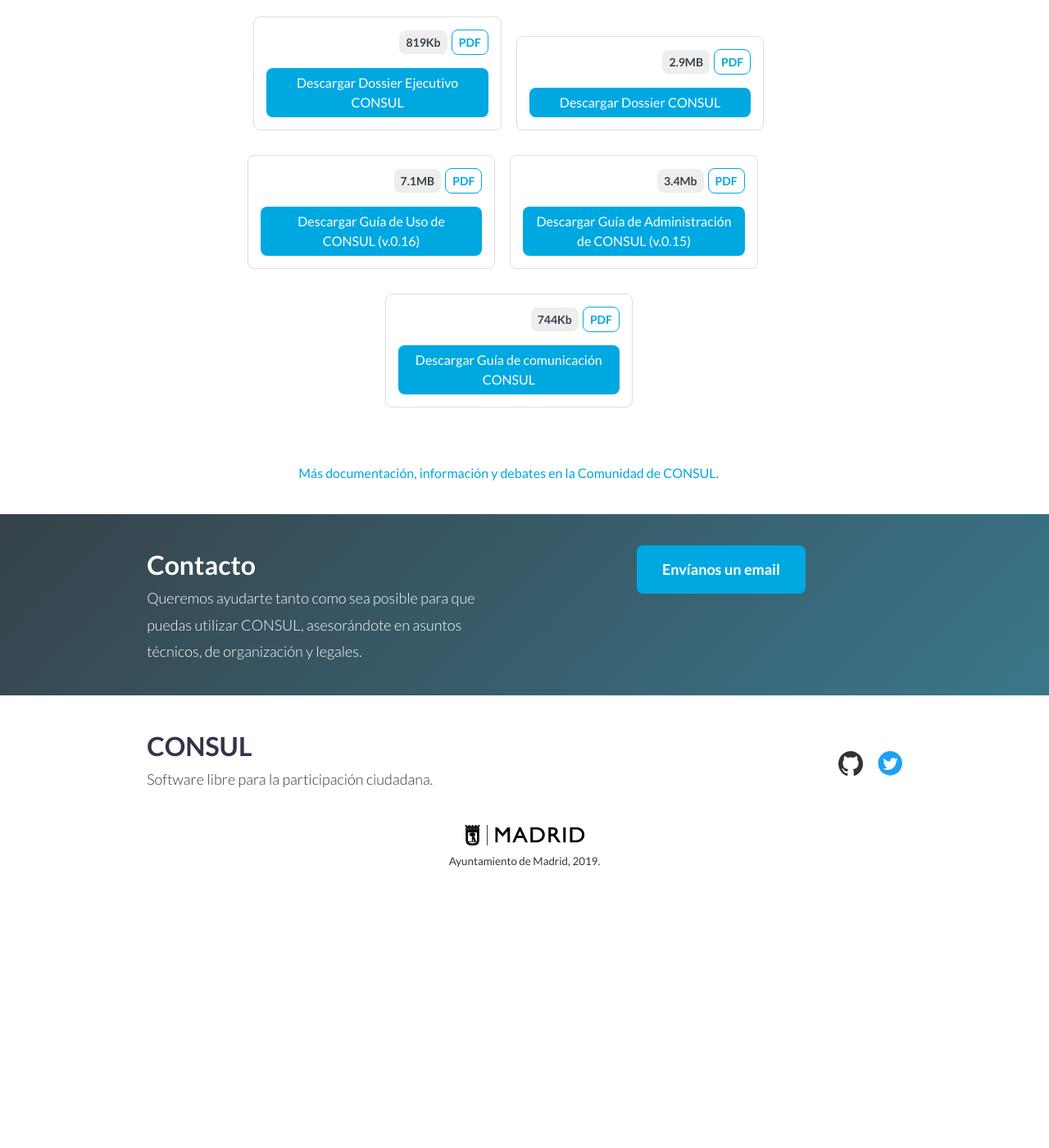
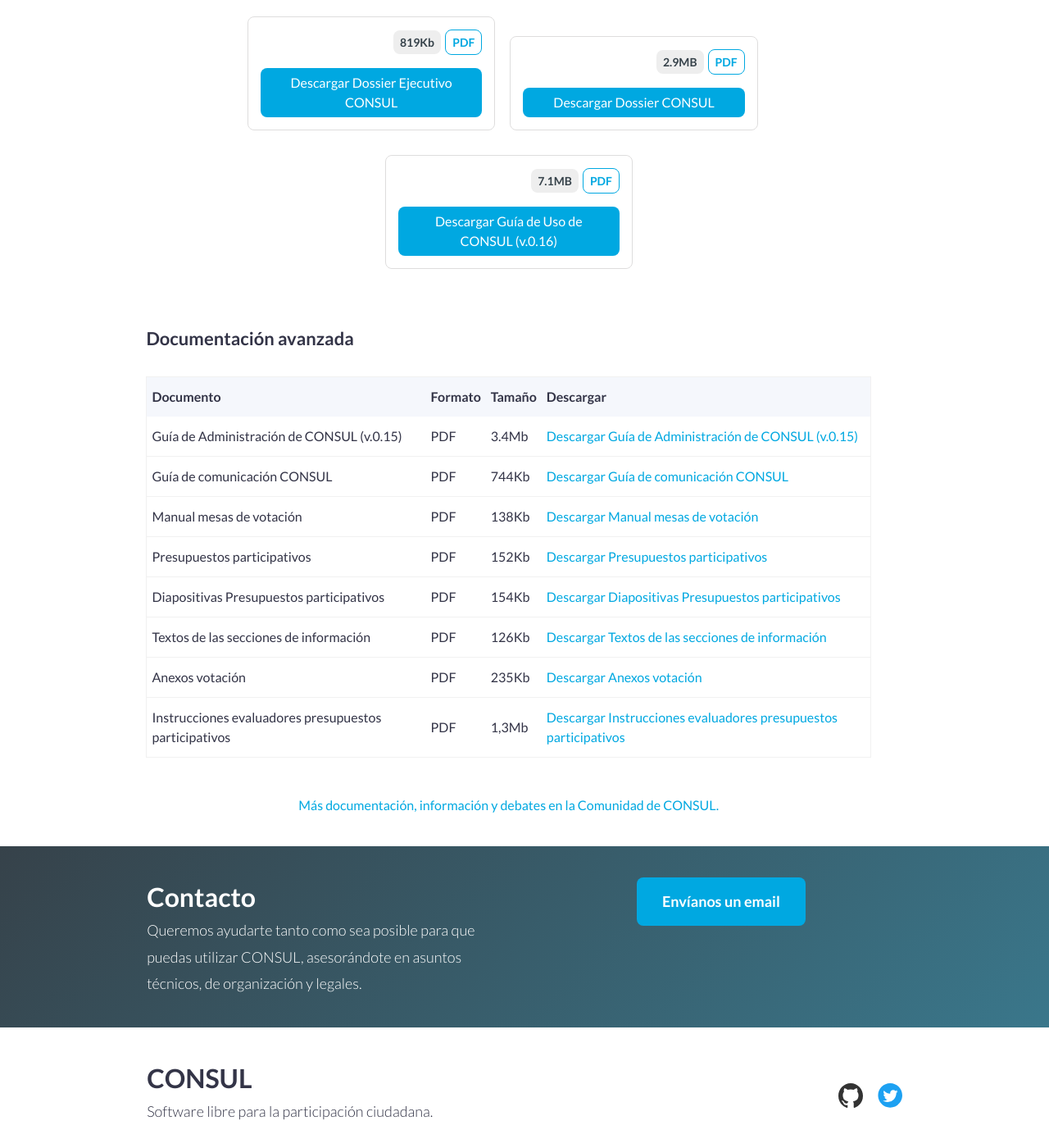
Before and after one commit to consuldemocracy/website, a Jekyll site: the page built from es/index.html, in a window 1280 px wide and 1400 px high, scrolled down 6528 px. Shown: the whole window at 82% size. Built offline with Jekyll 4.4.1, drawn with Linux system fonts in a browser that asks for light colours; before the commit the page ends 7619 px from its top, so only the background shows below that.

Commit message:
Adds section with advanced documentation

```diff
--- a/_data/i18n/es.yml
+++ b/_data/i18n/es.yml
@@ -244,12 +244,29 @@
   processes: "if-ouEDdnDk"
 documentation:
   title: "Documentación"
+  subtitle: "Documentación avanzada"
+  community: "Más documentación, información y debates en la Comunidad de CONSUL."
+  table_document: "Documento"
+  table_format: "Formato"
+  table_size: "Tamaño"
+  table_download: "Descargar"
+  download: "Descargar"
   dossier: "Descargar Dossier CONSUL"
   brochure: "Descargar Dossier Ejecutivo CONSUL"
   use_guide: "Descargar Guía de Uso de CONSUL (v.0.16)"
   use_guide_size: "7.1MB"
-  administration_guide: "Descargar Guía de Administración de CONSUL (v.0.15)"
-  administration_guide_size: "3.4Mb"
-  communication_guide: "Descargar Guía de comunicación CONSUL"
-  communication_guide_size: "744Kb"
-  community: "Más documentación, información y debates en la Comunidad de CONSUL."
+  administration_guide: "Guía de Administración de CONSUL (v.0.15)"
+  communication_guide: "Guía de comunicación CONSUL"
+  polling_stations_manual: "Manual mesas de votación"
+  texts_information_sections: "Textos de las secciones de información"
+  annexes_voting: "Anexos votación"
+  participatory_budgeting: "Presupuestos participativos"
+  slides_participatory_budgeting: "Diapositivas Presupuestos participativos"
+  size:
+    administration_guide: "3.4Mb"
+    communication_guide: "744Kb"
+    polling_stations_manual: "138Kb"
+    texts_information_sections: "126Kb"
+    annexes_voting: "235Kb"
+    participatory_budgeting: "152Kb"
+    slides_participatory_budgeting: "154Kb"
--- a/_includes/documentation.html
+++ b/_includes/documentation.html
@@ -1,10 +1,10 @@
 <div class="row">
-  <div class="documentation col-12 text-center">
-    <div class="margin-bottom">
+  <div class="documentation col-12">
+    <div class="margin-bottom text-center">
       <h2 class="margin" id="documentation">{{ site.data.i18n[page.locale].documentation.title }}</h2>
     </div>
 
-    <div class="row">
+    <div class="row text-center">
       <div class="doc-container col-4">
         <div class="docs-info right">
           <div class="doc-size">819Kb</div>
@@ -23,9 +23,6 @@
           {{ site.data.i18n[page.locale].documentation.dossier }}
         </a>
       </div>
-    </div>
-
-    <div class="row">
       <div class="doc-container col-4">
         <div class="docs-info right">
           <div class="doc-size">{{ site.data.i18n[page.locale].documentation.use_guide_size }}</div>
@@ -35,23 +32,55 @@
           {{ site.data.i18n[page.locale].documentation.use_guide }}
         </a>
       </div>
-      <div class="doc-container col-4">
-        <div class="docs-info right">
-          <div class="doc-size">{{ site.data.i18n[page.locale].documentation.administration_guide_size }}</div>
-          <div class="doc-type">PDF</div>
+    </div>
+
+    <div class="row">
+      <div class="col-12">
+        <div class="margin-bottom">
+          <h3 class="margin" id="documentation">{{ site.data.i18n[page.locale].documentation.subtitle }}</h3>
         </div>
-        <a href="/consul_administration_guide_{{ page.locale }}.pdf" class="doc-download" target="_blank">
-          {{ site.data.i18n[page.locale].documentation.administration_guide }}
-        </a>
-      </div>
-      <div class="doc-container col-4">
-        <div class="docs-info right">
-          <div class="doc-size">{{ site.data.i18n[page.locale].documentation.communication_guide_size }}</div>
-          <div class="doc-type">PDF</div>
-        </div>
-        <a href="/consul_communication_guide_{{ page.locale }}.pdf" class="doc-download" target="_blank">
-          {{ site.data.i18n[page.locale].documentation.communication_guide }}
-        </a>
+
+        {% assign documents = "administration_guide, communication_guide, polling_stations_manual, participatory_budgeting, slides_participatory_budgeting, texts_information_sections, annexes_voting" | split: ", " %}
+
+        <table>
+          <thead>
+            <tr>
+              <th>{{ site.data.i18n[page.locale].documentation.table_document }}</th>
+              <th>{{ site.data.i18n[page.locale].documentation.table_format }}</th>
+              <th>{{ site.data.i18n[page.locale].documentation.table_size }}</th>
+              <th>{{ site.data.i18n[page.locale].documentation.table_download }}</th>
+            </tr>
+          </thead>
+          <tbody>
+            {% for document in documents %}
+              <tr>
+                <td>{{ site.data.i18n[page.locale].documentation.[document] }}</td>
+                <td>PDF</td>
+                <td>{{ site.data.i18n[page.locale].documentation.size.[document] }}</td>
+                <td>
+                  <a href="/consul_{{ document }}_{{page.locale}}.pdf" target="_blank">
+                    {{ site.data.i18n[page.locale].documentation.download }}
+                    {{ site.data.i18n[page.locale].documentation.[document] }}
+                  </a>
+                </td>
+              </tr>
+            {% endfor %}
+
+            {% if page.locale == "es"  %}
+              <tr>
+                <td>Instrucciones evaluadores presupuestos participativos</td>
+                <td>PDF</td>
+                <td>1,3Mb</td>
+                <td>
+                  <a href="/consul_instrucciones_evaluadores_presupuestos_participativos_es.pdf" target="_blank">
+                    {{ site.data.i18n[page.locale].documentation.download }}
+                    Instrucciones evaluadores presupuestos participativos
+                  </a>
+                </td>
+              </tr>
+            {% endif %}
+          </tbody>
+        </table>
       </div>
     </div>
 
--- a/_sass/_consul.scss
+++ b/_sass/_consul.scss
@@ -97,6 +97,26 @@
 
   @media only screen and (min-width: $breakpoint-med) {
     text-align: right;
+  }
+}
+
+table {
+  border: 1px solid #f1f1f1;
+  border-collapse: collapse;
+  width: 100%;
+
+  th {
+    background: #f5f7fc;
+    text-align: left;
+  }
+
+  th,
+  td {
+    padding: 12px 6px;
+  }
+
+  td {
+    border-bottom: 1px solid #f1f1f1;
   }
 }
 
```
Also changed, not shown: _data/i18n/en.yml (+22 -5 lines), 11 other files.
